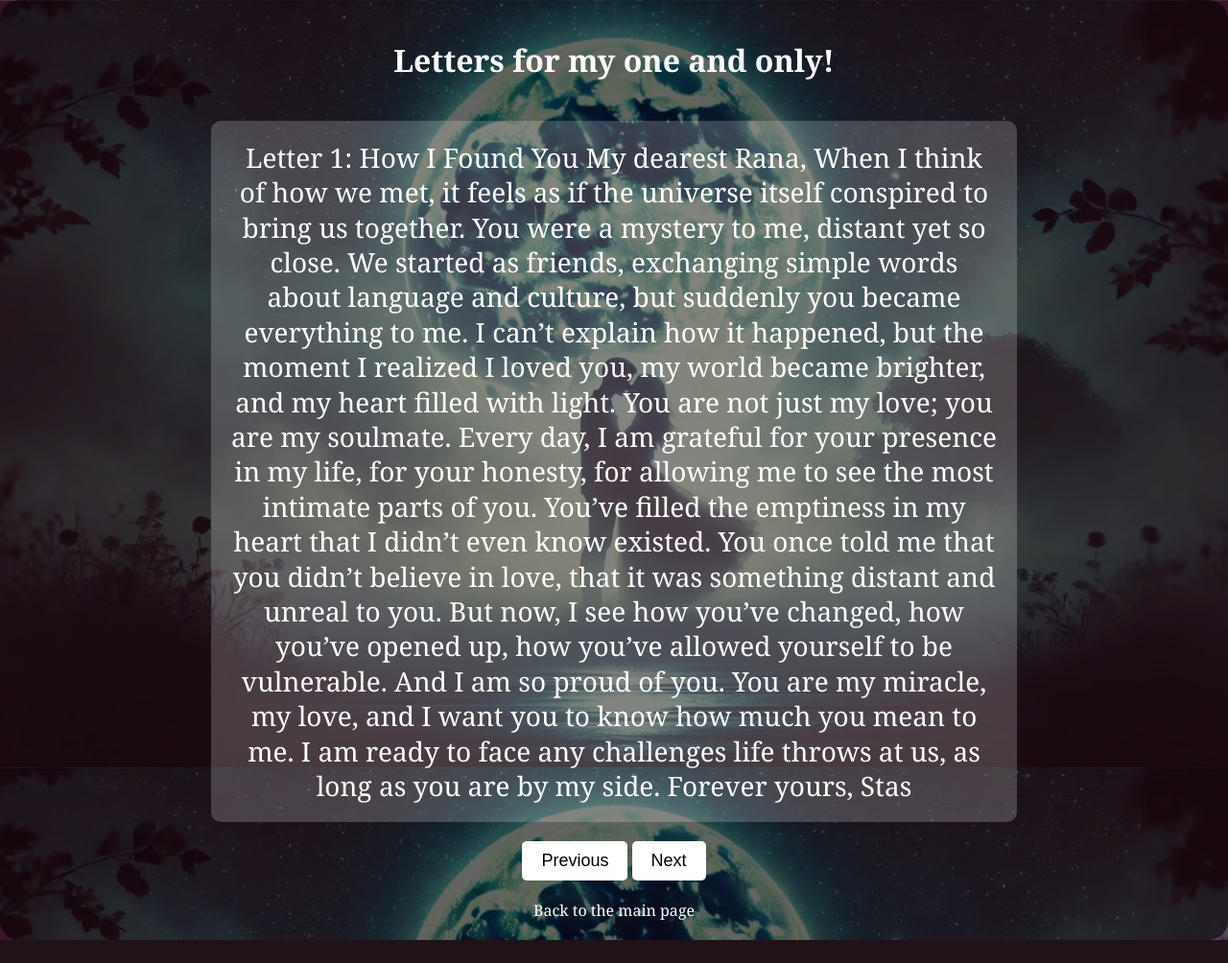
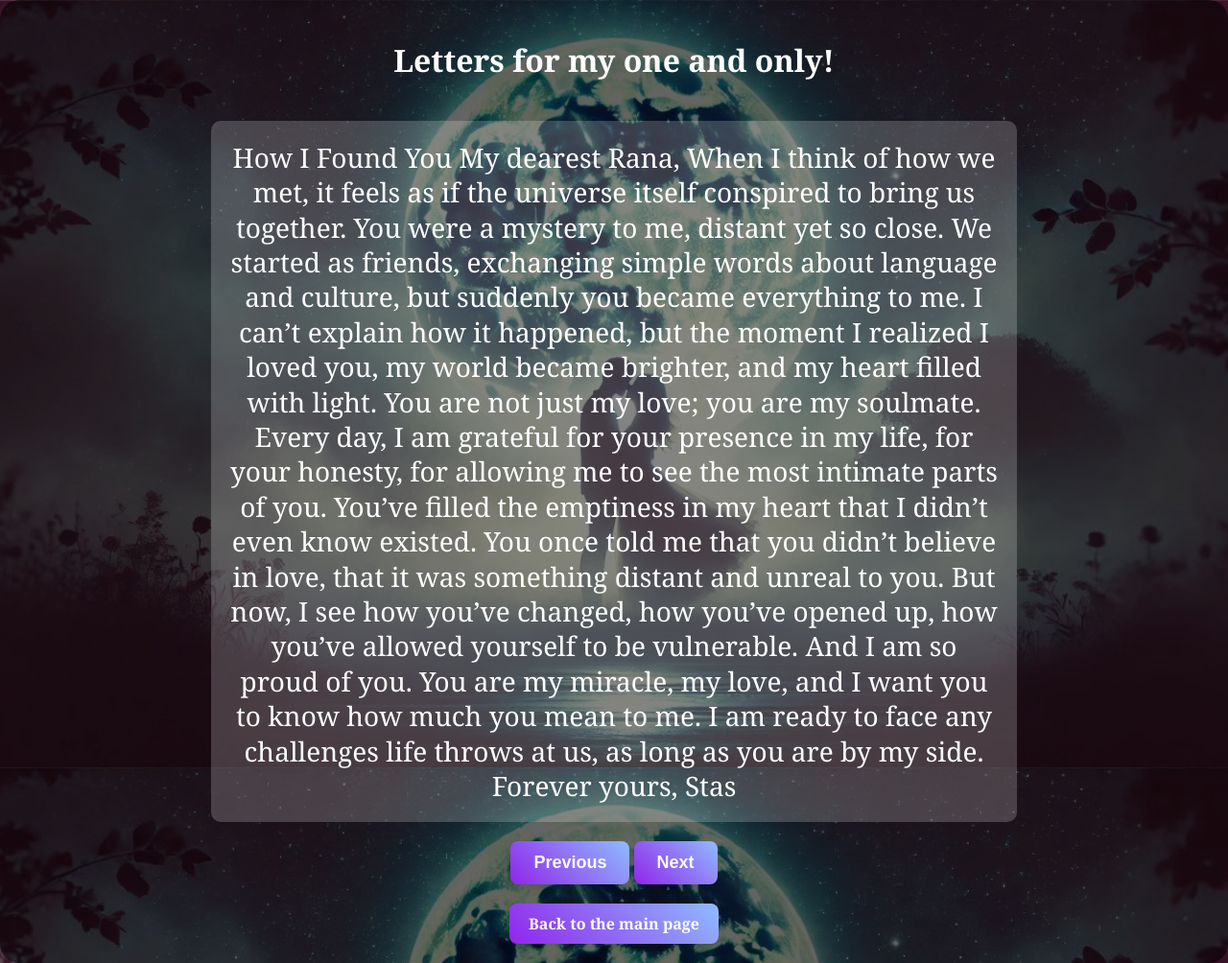
Before and after one commit to EmpiricistSkeptic/LoveApp, a Django app: page /letters/ in a window 1280 px wide. Shown: the whole page at 96% size. Before the commit the page ends 980 px from the top, so only its background shows below. Run offline with Django 5.2, Linux system fonts and the light colour scheme; some web fonts are replaced.

Commit message:
designed bottons

```diff
--- a/main/static/css/letters.css
+++ b/main/static/css/letters.css
@@ -34,21 +34,25 @@ body#letters-page {
     display: flex;
     gap: 20px;
     margin: 20px 0;
+    justify-content: center;
+
   }
 
   .letter-nav {
     font-size: 18px;
-    padding: 10px 20px;
+    padding: 12px 24px;
     border: none;
-    border-radius: 5px;
-    background: #ffffff;
-    color: #000;
+    border-radius: 8px;
+    background: linear-gradient(45deg, #9124eb, #8fbcff);
+    color: #faf9f9;
+    font-weight: bold;
     cursor: pointer;
-    transition: 0.3s ease;
+    box-shadow: 0 4px 6px rgba(0, 0, 0, 0.1);
+    transition: transform 0.3s ease, box-shadow 0.3s ease;
   }
 
   .letter-nav:hover {
-    background: #f2f2f2;
+     background: linear-gradient(45deg, #9124eb, #76aaff);
   }
 
   /* Ссылка назад на главную */
@@ -57,8 +61,14 @@ body#letters-page {
     color: white;
     text-decoration: none;
     margin-top: 20px;
+    display: inline-block;
+    padding: 10px 20px;
+    background: linear-gradient(45deg, #9124eb, #8fbcff);
+    border-radius: 8px;
+    font-weight: bold;
+    transition: transform 0.3s ease, background 0.3s ease;
   }
 
   .back-to-main:hover {
-    text-decoration: underline;
+    background: linear-gradient(45deg, #ff9ec9, #76aaff);
   }
--- a/main/templates/letters.html
+++ b/main/templates/letters.html
@@ -39,7 +39,7 @@
     document.addEventListener('DOMContentLoaded', () => {
   // Логика переключения стихов
   const letters = [
-    `Letter 1:  How I Found You
+    `How I Found You
     My dearest Rana,
     When I think of how we met, it feels as if the universe itself conspired to bring us together. You were a mystery to me, distant yet so close. We started as friends, exchanging simple words about language and culture, but suddenly you became everything to me.
     I can’t explain how it happened, but the moment I realized I loved you, my world became brighter, and my heart filled with light.
@@ -49,7 +49,7 @@
     Forever yours,
     Stas `,
 
-    `Letter 2: "You Are My Light"
+    `"You Are My Light"
 
     My love,
 
@@ -64,7 +64,7 @@
     With love,
     Stas`,
 
-    `Letter 3: My dearest Rana,
+    `My dearest Rana,
 
     I want to talk to you about the little things you do that mean so much to me. Your compliments, your videos, your soft “I love yous”—each one makes my days special. I feel your love not just in your words but in your actions. When you tell me you want me to be a part of your life, it touches me more than you can imagine.
 
@@ -77,7 +77,7 @@
     With love,
     Stas`,
 
-    `Poems 4: "Our Dreams"
+    `"Our Dreams"
 
     My love,
 
@@ -91,7 +91,7 @@
 
     Forever yours`,
 
-    `Letter 5: "You Are My Soulmate"
+    `"You Are My Soulmate"
 
     My dearest Rana,
 
@@ -105,7 +105,7 @@
 
     With all my love,
     Your Stas.`,
-    `Letter 6: "The Power of Us"
+    `"The Power of Us"
 
 My beloved,
 
@@ -116,7 +116,7 @@ We have created a world of our own—a space where love, understanding, and pass
 With you, I feel invincible. You are my strength, my comfort, and my forever home.
 
 Forever yours.`,
-    `Letter 7: "The Moon and You"
+    `"The Moon and You"
 
 My dearest moon,
 
@@ -127,7 +127,7 @@ Every time you wear those earrings, I hope you feel my presence, my love, and my
 You are my moon, Rana, the one who guides me through the night and makes even the darkest moments beautiful. I love you more than the stars love the sky.
 
 Always yours.`,
-    `Letter 8: "The Miracle of Us"
+    `"The Miracle of Us"
 
 My love,
 
@@ -139,7 +139,7 @@ You are the best thing that has ever happened to me. I want you to know that no
 
 With all my love.`,
 
-    `Letter 9: "Our Future Together"
+    `"Our Future Together"
 
 My darling Rana,
 
```
Also changed, not shown: main/static/css/poems.css (+15 -6 lines), main/templates/poems.html (+6 -5 lines).
